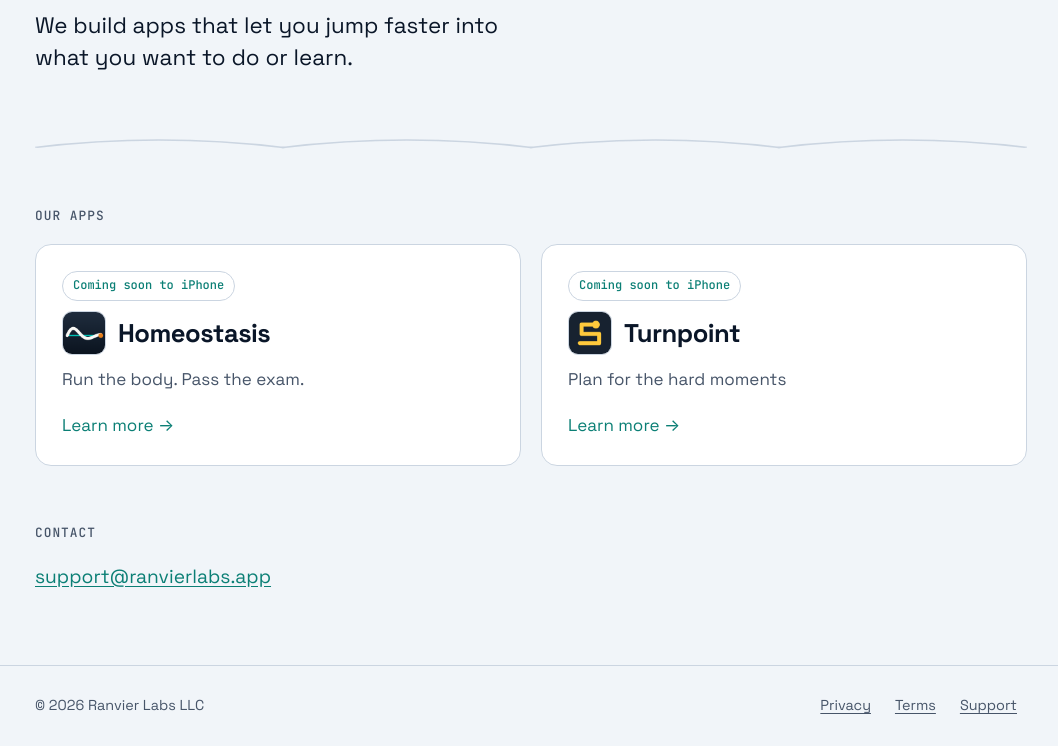
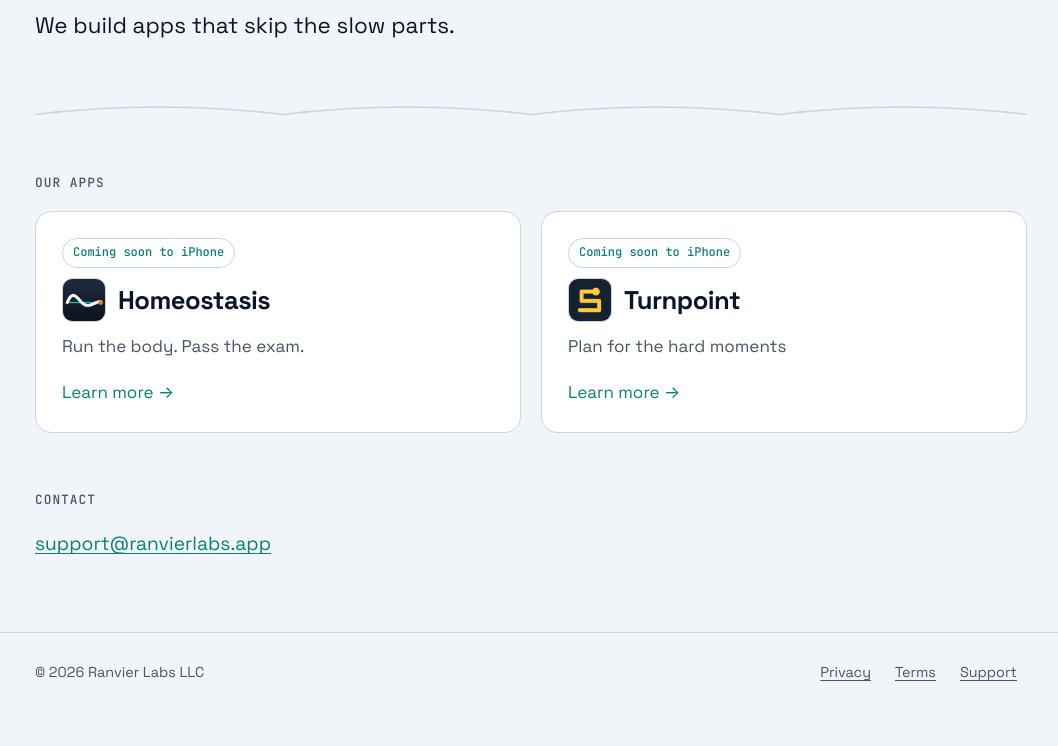
Before and after one commit to SteezyApps/ranvierlabs.app, a plain HTML site: page index.html in a window 1280 px wide. Shown: the part 438-1184 px from the top of the page, without its empty margins (109-1167 px from the left). After the commit the page ends 1151 px from the top, so only its background shows below. Drawn offline with Linux system fonts and the light colour scheme.

Commit message:
Add files via upload

```diff
--- a/index.html
+++ b/index.html
@@ -4,13 +4,13 @@
 <meta charset="utf-8">
 <meta name="viewport" content="width=device-width, initial-scale=1">
 <title>Ranvier Labs — Jump ahead.</title>
-<meta name="description" content="Ranvier Labs LLC builds apps that let you jump faster into what you want to do or learn. Publisher of Homeostasis and Turnpoint.">
+<meta name="description" content="Ranvier Labs LLC builds apps that skip the slow parts. Publisher of Homeostasis and Turnpoint.">
 <link rel="canonical" href="https://ranvierlabs.app/">
 
 <meta property="og:type" content="website">
 <meta property="og:site_name" content="Ranvier Labs">
 <meta property="og:title" content="Ranvier Labs — Jump ahead.">
-<meta property="og:description" content="Ranvier Labs LLC builds apps that let you jump faster into what you want to do or learn. Publisher of Homeostasis and Turnpoint.">
+<meta property="og:description" content="Ranvier Labs LLC builds apps that skip the slow parts. Publisher of Homeostasis and Turnpoint.">
 <meta property="og:url" content="https://ranvierlabs.app/">
 <meta property="og:image" content="https://ranvierlabs.app/assets/img/og.png">
 <meta property="og:image:width" content="1200">
@@ -52,7 +52,7 @@
 </svg></div>
 <h1 class="lockup"><b>Ranvier</b> <span>Labs</span></h1>
 <p class="tagline">Jump ahead.</p>
-<p class="lede">We build apps that let you jump faster into what you want to do or learn.</p>
+<p class="lede">We build apps that skip the slow parts.</p>
 </div>
 </section>
 <div class="divider" aria-hidden="true"><svg viewBox="0 0 240 24" preserveAspectRatio="none"><path d="M0 22 Q30 2 60 22 Q90 2 120 22 Q150 2 180 22 Q210 2 240 22" fill="none" stroke-width="2"/></svg></div>
```
